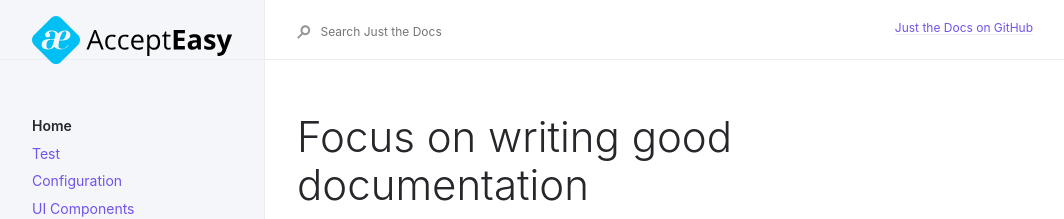
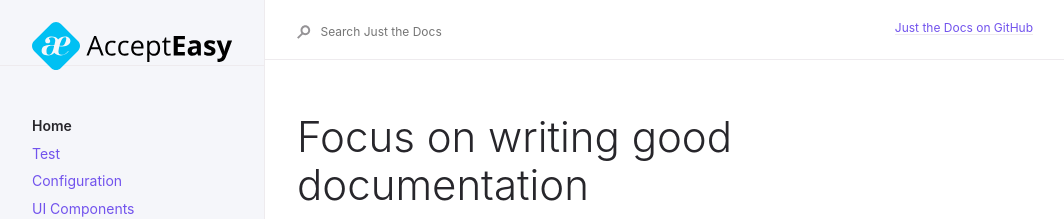
Before and after one commit to AcceptEmail/apidocs, a Jekyll site: the page built from index.md, in a window 1280 px wide. Shown: the top 219 px of the page, without its empty margins (91-1155 px from the left). Built offline with Jekyll 4.4.1, drawn with Linux system fonts in a browser that asks for light colours.

Commit message:
Update default.html

```diff
--- a/_layouts/default.html
+++ b/_layouts/default.html
@@ -6,7 +6,7 @@
 
   <div class="page-wrap">
     <div class="side-bar">
-      <a href="{{ site.url }}{{ site.baseurl }}" class="site-title fs-6 lh-tight"><img src="{{ site.baseurl }}assets/images/logo.svg" class="hs-image-widget " style="width:400px;border-width:0px;border:0px;" width="400" alt="AcceptEasy" title="AcceptEasy"></a>
+      <a href="{{ site.url }}{{ site.baseurl }}" class="site-title fs-6 lh-tight" style="margin-top:6px;"><img src="{{ site.baseurl }}assets/images/logo.svg" class="hs-image-widget " style="width:400px;border-width:0px;border:0px;" width="400" alt="AcceptEasy" title="AcceptEasy"></a>
       <span class="fs-3"><button class="js-main-nav-trigger navigation-list-toggle btn btn-outline" type="button" data-text-toggle="Hide">Menu</button></span>
       <div class="navigation main-nav js-main-nav">
         {% include nav.html %}
```
